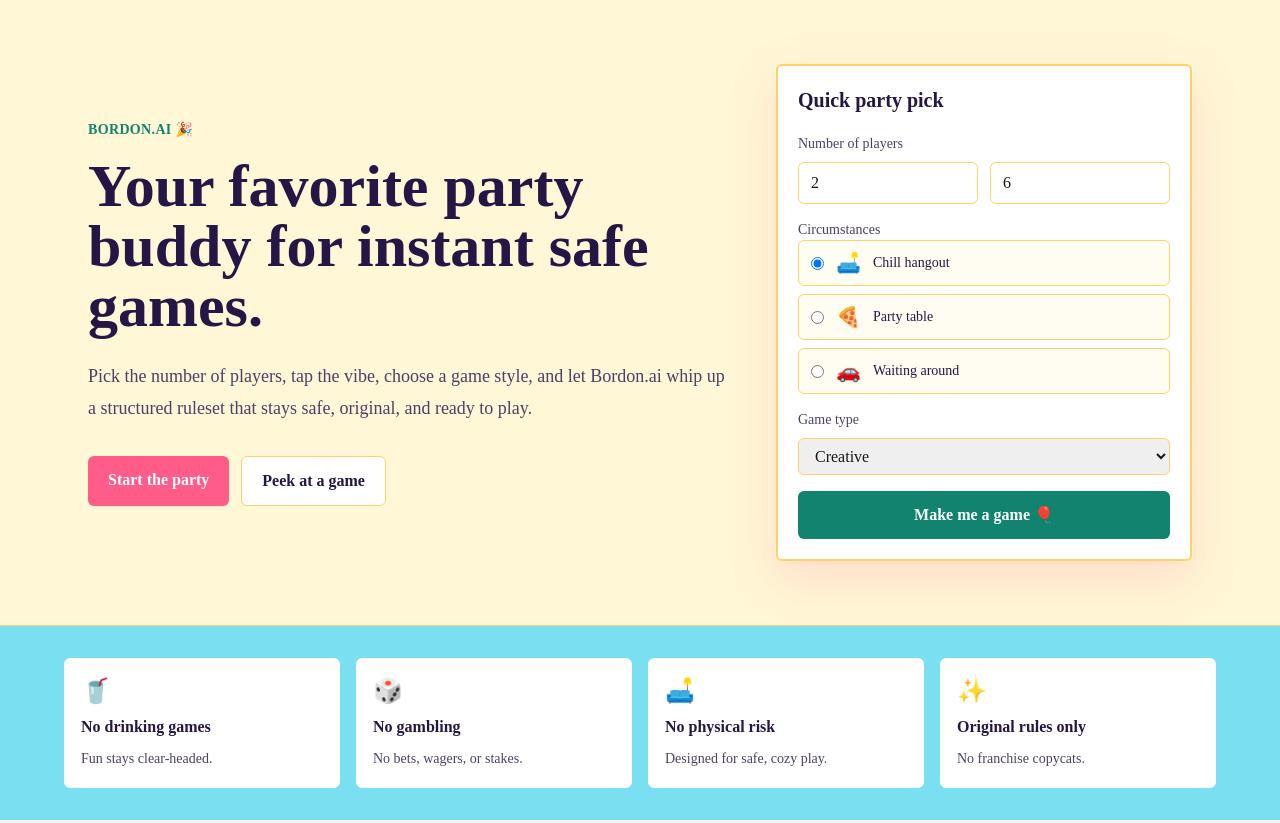
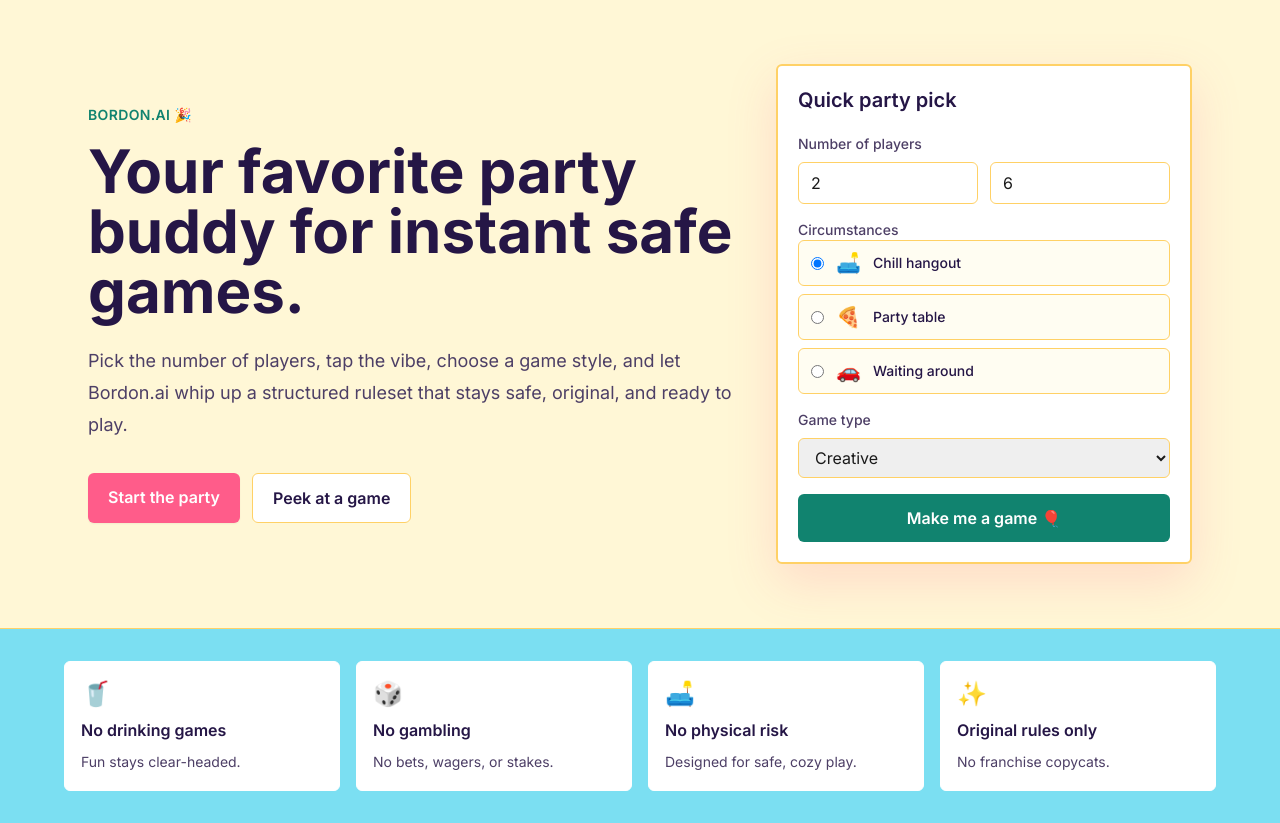
Before and after one commit to ravescovi/boredom, a Next.js app in the folder apps/web/: page / in a window 1280 px wide. Built offline with nearby package versions, Linux system fonts and the light colour scheme.

Commit message:
feat(web): load Bricolage Grotesque + Inter via next/font

```diff
--- a/apps/web/app/layout.tsx
+++ b/apps/web/app/layout.tsx
@@ -1,15 +1,30 @@
 import type { Metadata } from "next";
+import { Bricolage_Grotesque, Inter } from "next/font/google";
 import "./globals.css";
+
+const bricolage = Bricolage_Grotesque({
+  subsets: ["latin"],
+  weight: ["600", "700", "800"],
+  variable: "--font-display",
+  display: "swap"
+});
+
+const inter = Inter({
+  subsets: ["latin"],
+  weight: ["400", "500", "600", "700"],
+  variable: "--font-body",
+  display: "swap"
+});
 
 export const metadata: Metadata = {
   title: "Bordon.ai",
-  description: "Generate safe, structured games from your context."
+  description: "A brand-new party game. Just for tonight."
 };
 
-export default function RootLayout({ children }: Readonly<{ children: React.ReactNode }>) {
+export default function RootLayout({ children }: { children: React.ReactNode }) {
   return (
-    <html lang="en">
-      <body>{children}</body>
+    <html lang="en" className={`${bricolage.variable} ${inter.variable}`}>
+      <body className="bg-cream font-sans text-ink antialiased">{children}</body>
     </html>
   );
 }
```
